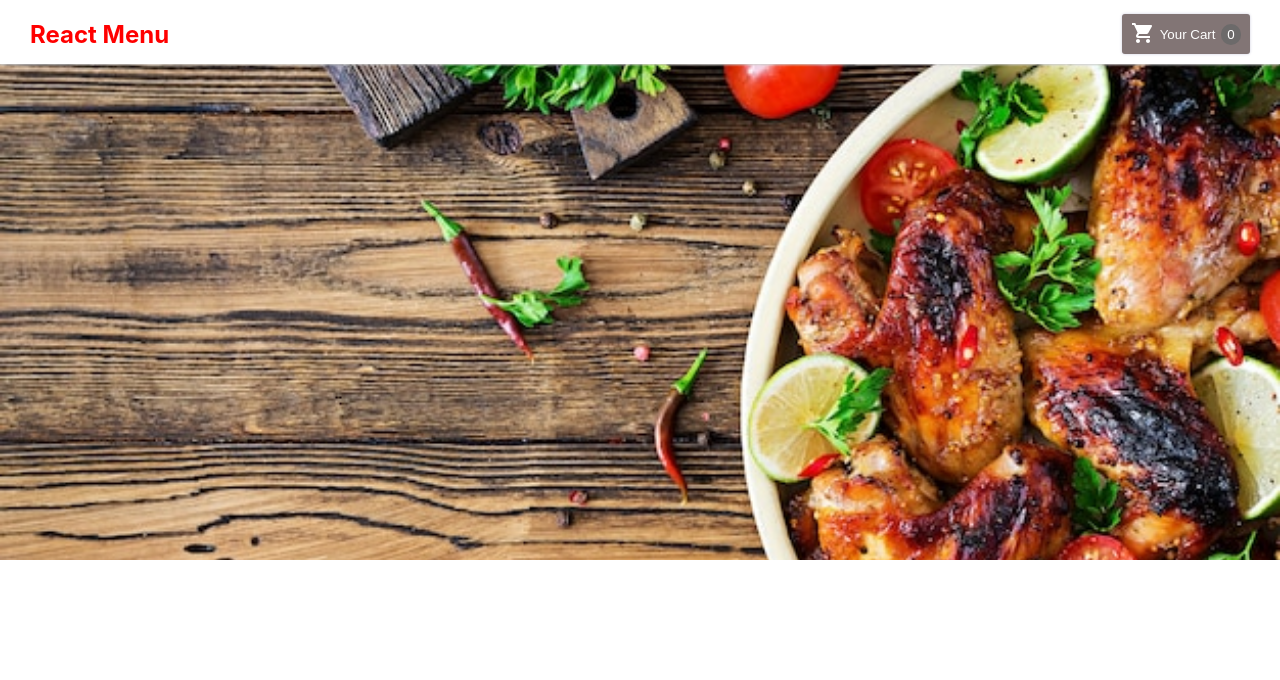
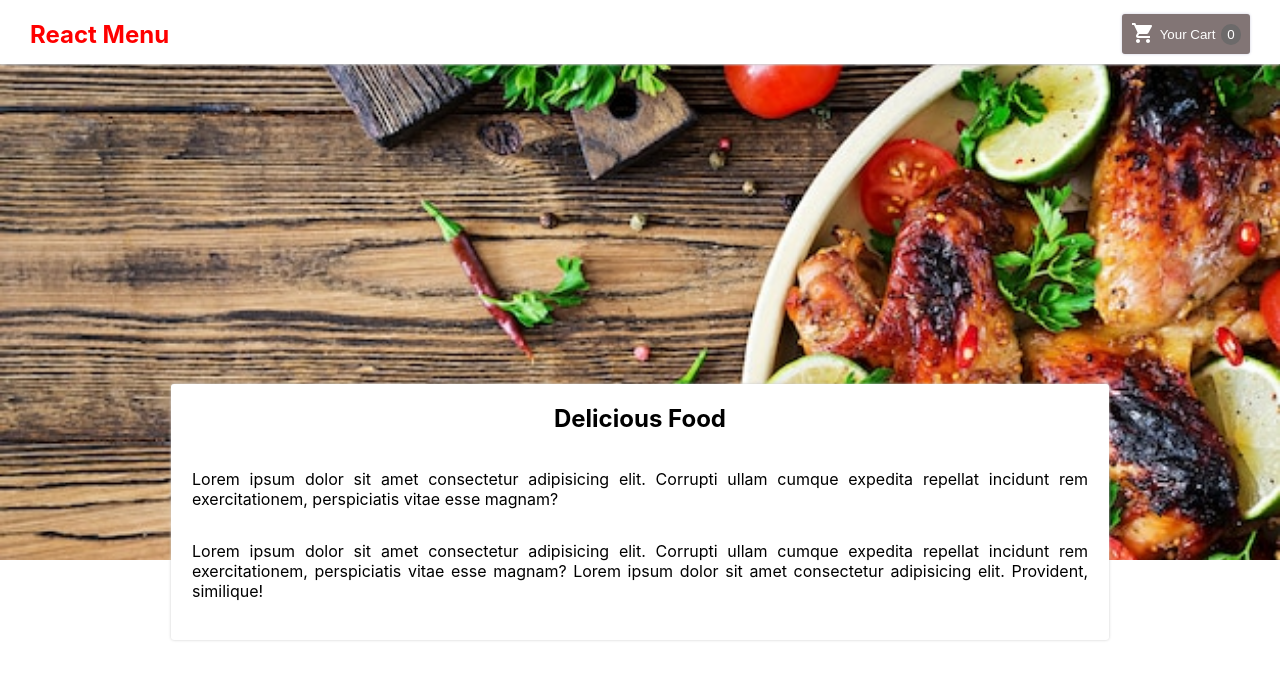
Before and after one commit to safi-n/food-menu, a React (Create React App) app: page / in a window 1280 px wide. Shown: the top 680 px of the page. Built offline with nearby package versions, Linux system fonts and the light colour scheme; the HTML template or start-up script is replaced by a standard one.

Commit message:
Summary added & meal list created

```diff
--- a/src/App.jsx
+++ b/src/App.jsx
@@ -1,11 +1,13 @@
 import { Fragment } from 'react';
 import './App.css';
 import Header from './components/Layout/Header';
+import Summary from './components/Meals/Summary';
 
 function App() {
   return (
     <Fragment>
       <Header />
+      <Summary />
     </Fragment>
   );
 }
--- /dev/null
+++ b/src/components/Meals/Summary.jsx
@@ -0,0 +1,19 @@
+import React from 'react'
+import classes from './summary.module.css'
+
+const Summary = () => {
+  return (
+    <section className={classes.summary}>
+      <h2>Delicious Food</h2>
+      <p>
+        Lorem ipsum dolor sit amet consectetur adipisicing elit. Corrupti ullam cumque expedita repellat incidunt rem exercitationem, perspiciatis vitae esse magnam?
+      </p>
+      <p>
+        Lorem ipsum dolor sit amet consectetur adipisicing elit. Corrupti ullam cumque expedita repellat incidunt rem exercitationem, perspiciatis vitae esse magnam?
+        Lorem ipsum dolor sit amet consectetur adipisicing elit. Provident, similique!
+      </p>
+    </section>
+  )
+}
+
+export default Summary
--- /dev/null
+++ b/src/components/Meals/summary.module.css
@@ -0,0 +1,19 @@
+.summary {
+  position: relative;
+  width: 70%;
+  height: 16rem;
+  background-color: white;
+  box-shadow: 0px 0px 3px #ccc;
+  border-radius: 3px;
+  /* border: 1px solid #ccc; */
+  text-align:center;
+  display: flex;
+  flex-direction: column;
+  margin: auto;
+  padding: 0rem 1.3rem;
+  margin-top: -11rem;
+}
+
+.summary p {
+  text-align: justify;
+}
```
Also changed, not shown: src/components/Meals/AvailableMeals.jsx (added, +34 -0 lines), src/components/Meals/Meals.jsx (added).
